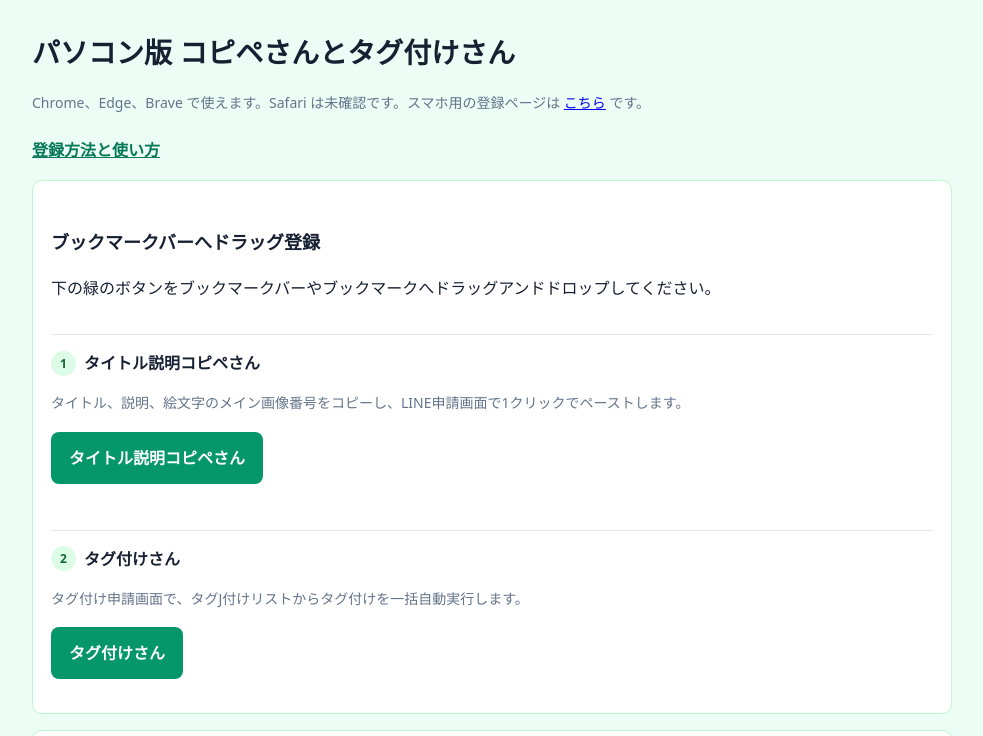
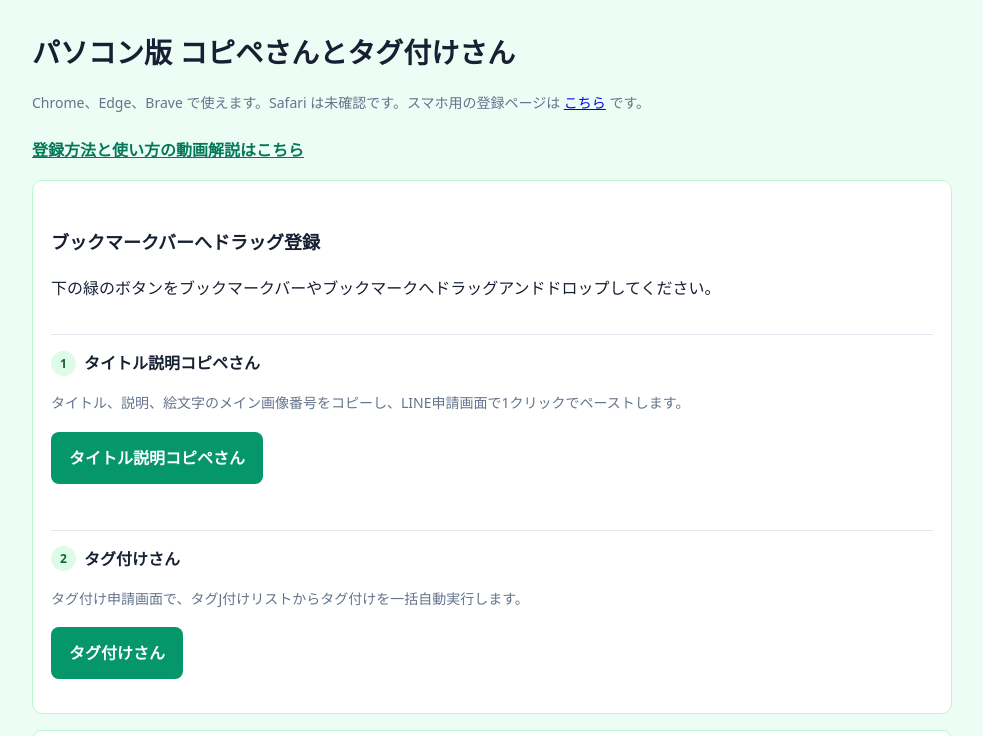
Before and after one commit to yayoi333/linewl, a plain HTML site: page copipe.html in a window 1280 px wide. Shown: the top 736 px of the page, without its empty margins (148-1131 px from the left). Drawn offline with Linux system fonts and the light colour scheme.

Commit message:
Update guide link text

```diff
--- a/copipe.html
+++ b/copipe.html
@@ -33,7 +33,7 @@
 <main>
 <h1>パソコン版 コピペさんとタグ付けさん</h1>
 <p class="note">Chrome、Edge、Brave で使えます。Safari は未確認です。スマホ用の登録ページは <a href="copipem.html">こちら</a> です。</p>
-<p><a class="guide-link" href="https://app.notion.com/p/37988a99f3808021a22ee7a790e769b4" target="_blank" rel="noopener noreferrer">登録方法と使い方</a></p>
+<p><a class="guide-link" href="https://app.notion.com/p/37988a99f3808021a22ee7a790e769b4" target="_blank" rel="noopener noreferrer">登録方法と使い方の動画解説はこちら</a></p>
 <section class="card">
 <h2>ブックマークバーへドラッグ登録</h2>
 <p>下の緑のボタンをブックマークバーやブックマークへドラッグアンドドロップしてください。</p>
```
Also changed, not shown: copipem.html (+1 -1 lines).
